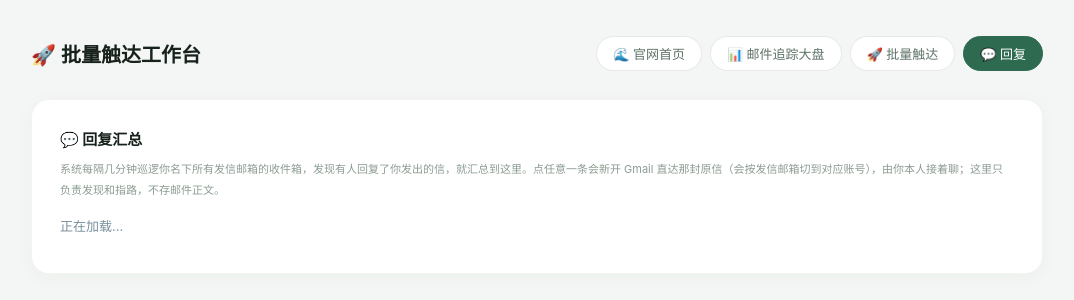
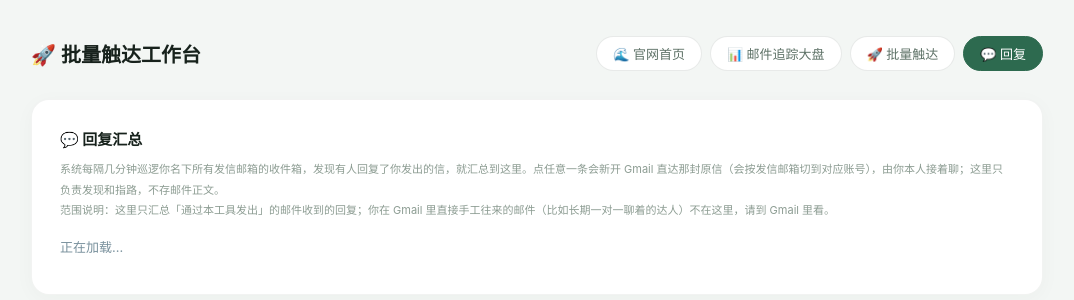
Before and after one commit to yanxinc07-lab/mail-tracker, a FastAPI app: page /replies in a window 1280 px wide. Shown: the top 300 px of the page, without its empty margins (103-1177 px from the left). Run offline with FastAPI, Linux system fonts and the light colour scheme; some libraries are stand-ins or nearby versions.

Commit message:
v5-fix29-scopenote

```diff
--- a/templates/replies.html
+++ b/templates/replies.html
@@ -162,7 +162,7 @@
 
     <div class="card">
       <div class="section-title"><span>💬 回复汇总</span></div>
-      <span class="help-hint">系统每隔几分钟巡逻你名下所有发信邮箱的收件箱，发现有人回复了你发出的信，就汇总到这里。点任意一条会新开 Gmail 直达那封原信（会按发信邮箱切到对应账号），由你本人接着聊；这里只负责发现和指路，不存邮件正文。</span>
+      <span class="help-hint">系统每隔几分钟巡逻你名下所有发信邮箱的收件箱，发现有人回复了你发出的信，就汇总到这里。点任意一条会新开 Gmail 直达那封原信（会按发信邮箱切到对应账号），由你本人接着聊；这里只负责发现和指路，不存邮件正文。<br>范围说明：这里只汇总「通过本工具发出」的邮件收到的回复；你在 Gmail 里直接手工往来的邮件（比如长期一对一聊着的达人）不在这里，请到 Gmail 里看。</span>
       <div id="replyList" style="margin-top:8px;">
         <div style="color:#78909C; font-size:13px; padding:10px 0;">正在加载…</div>
       </div>
```
